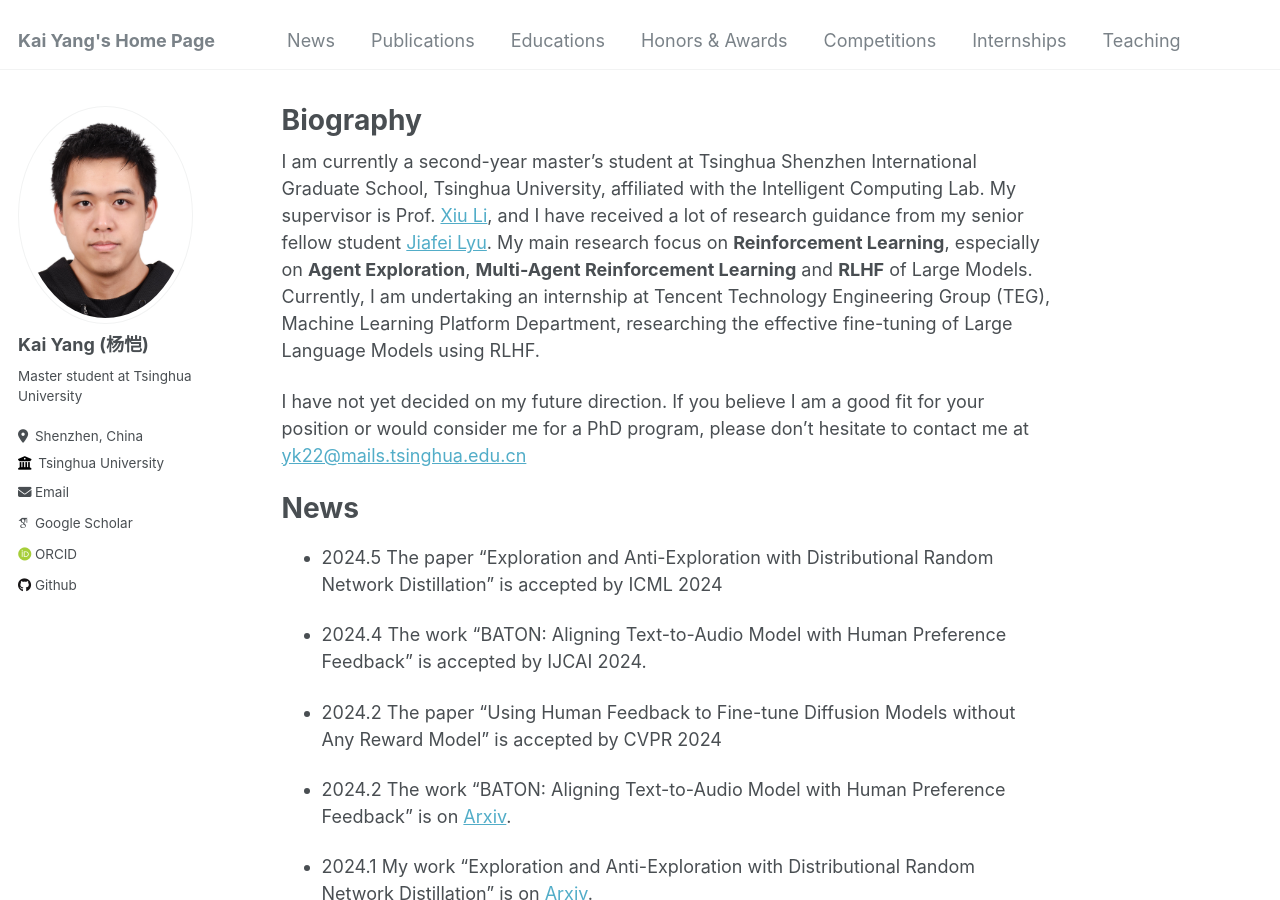
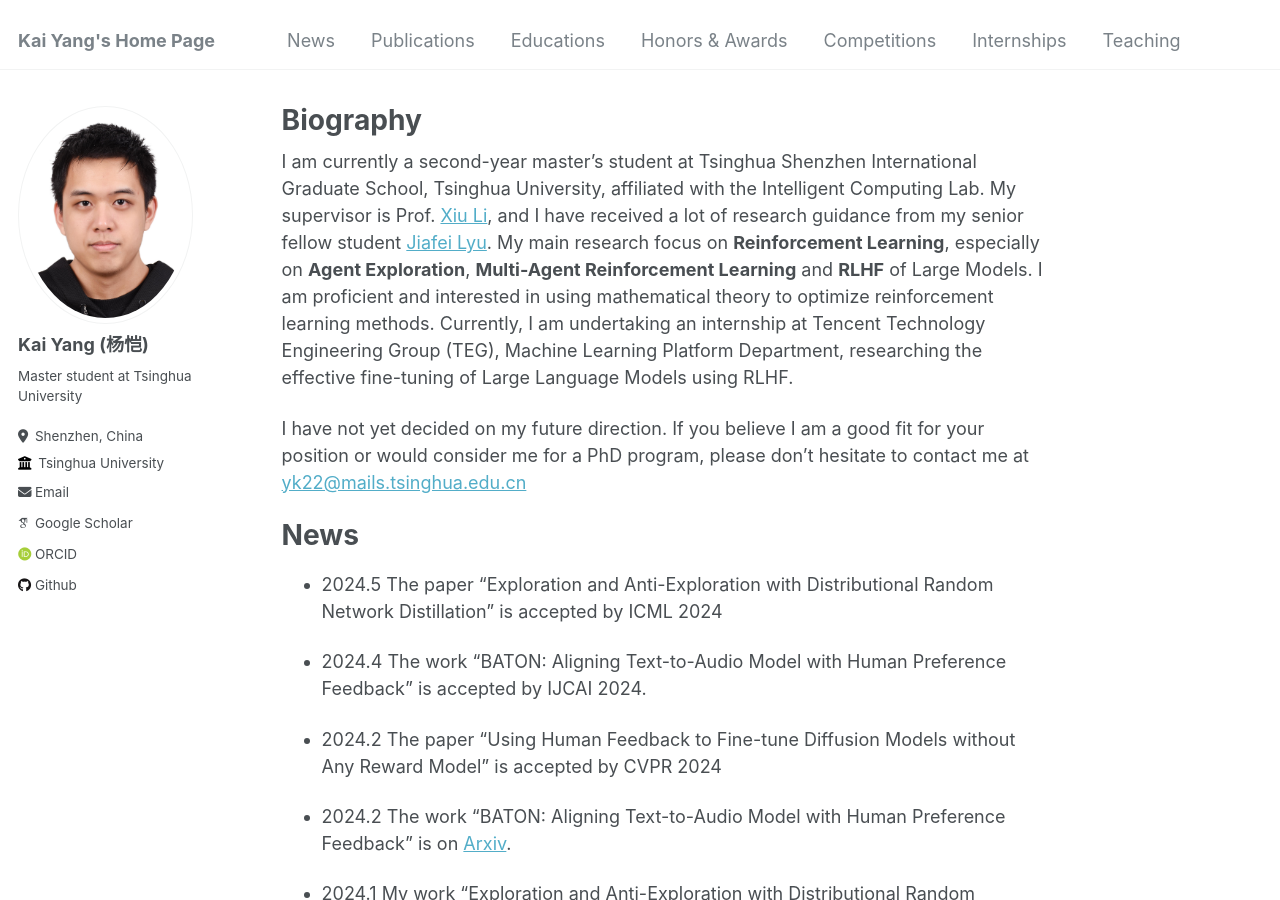
Before and after one commit to yk7333/yk7333.github.io, a Jekyll site: the page built from _pages/about.md, in a window 1280 px wide and 900 px high. Built offline with Jekyll 4.4.1, drawn with Linux system fonts in a browser that asks for light colours; some web fonts are replaced; a script that is not in the unit is left out.

Commit message:
Update about.md

```diff
--- a/_pages/about.md
+++ b/_pages/about.md
@@ -6,7 +6,7 @@ redirect_from:
 
 ---
 
-I am currently a second-year master's student at Tsinghua Shenzhen International Graduate School, Tsinghua University, affiliated with the Intelligent Computing Lab. My supervisor is Prof. [Xiu Li](https://scholar.google.com/citations?user=Xrh1OIUAAAAJ&hl=en), and I have received a lot of research guidance from my senior fellow student [Jiafei Lyu](https://dmksjfl.github.io/). My main research focus on **Reinforcement Learning**, especially on **Agent Exploration**, **Multi-Agent Reinforcement Learning** and **RLHF** of Large Models. Currently, I am undertaking an internship at Tencent Technology Engineering Group (TEG), Machine Learning Platform Department, researching the effective fine-tuning of Large Language Models using RLHF.
+I am currently a second-year master's student at Tsinghua Shenzhen International Graduate School, Tsinghua University, affiliated with the Intelligent Computing Lab. My supervisor is Prof. [Xiu Li](https://scholar.google.com/citations?user=Xrh1OIUAAAAJ&hl=en), and I have received a lot of research guidance from my senior fellow student [Jiafei Lyu](https://dmksjfl.github.io/). My main research focus on **Reinforcement Learning**, especially on **Agent Exploration**, **Multi-Agent Reinforcement Learning** and **RLHF** of Large Models. I am proficient and interested in using mathematical theory to optimize reinforcement learning methods. Currently, I am undertaking an internship at Tencent Technology Engineering Group (TEG), Machine Learning Platform Department, researching the effective fine-tuning of Large Language Models using RLHF.
 
 I have not yet decided on my future direction. If you believe I am a good fit for your position or would consider me for a PhD program, please don't hesitate to contact me at [yk22@mails.tsinghua.edu.cn](mailto:yk22@mails.tsinghua.edu.cn)
 
```
